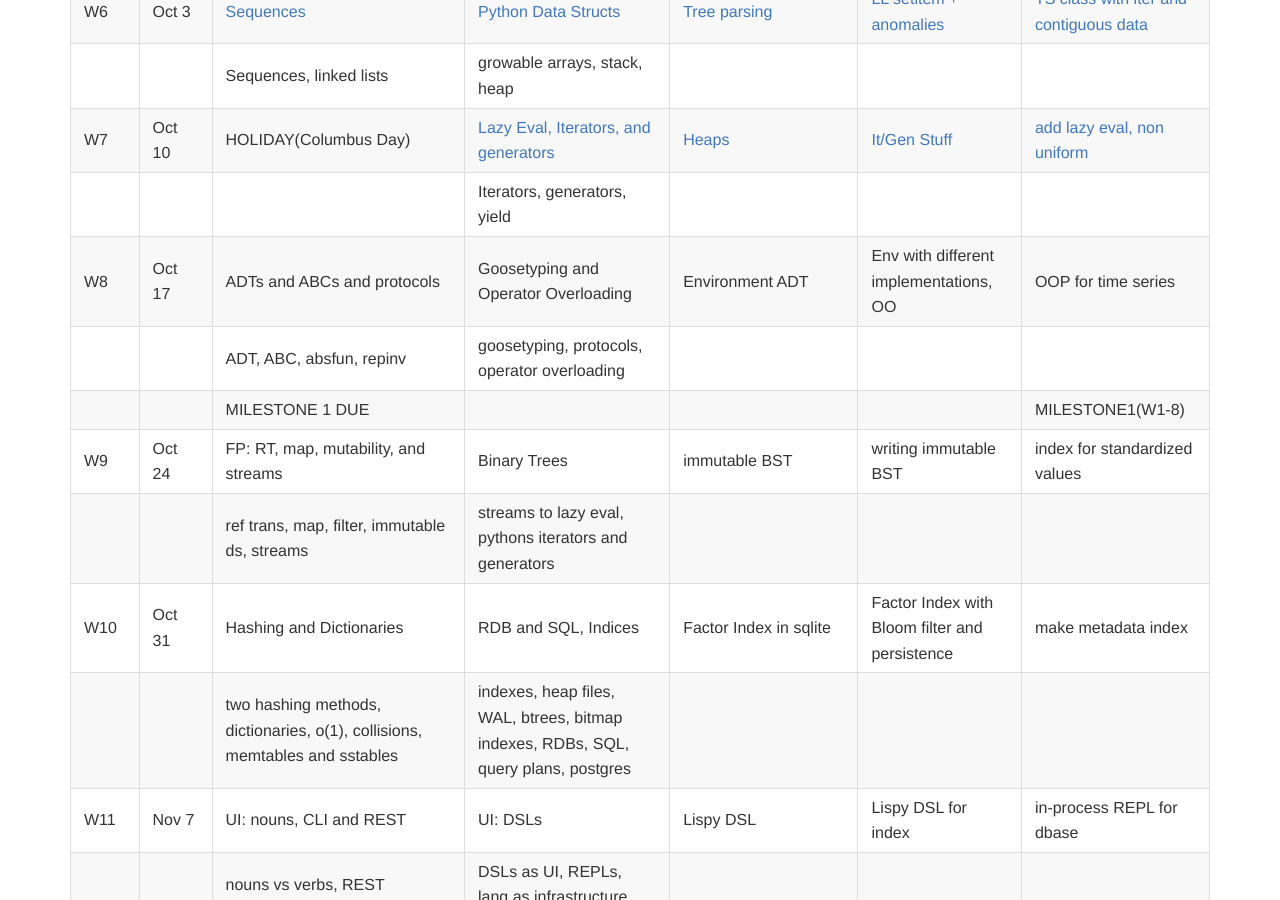
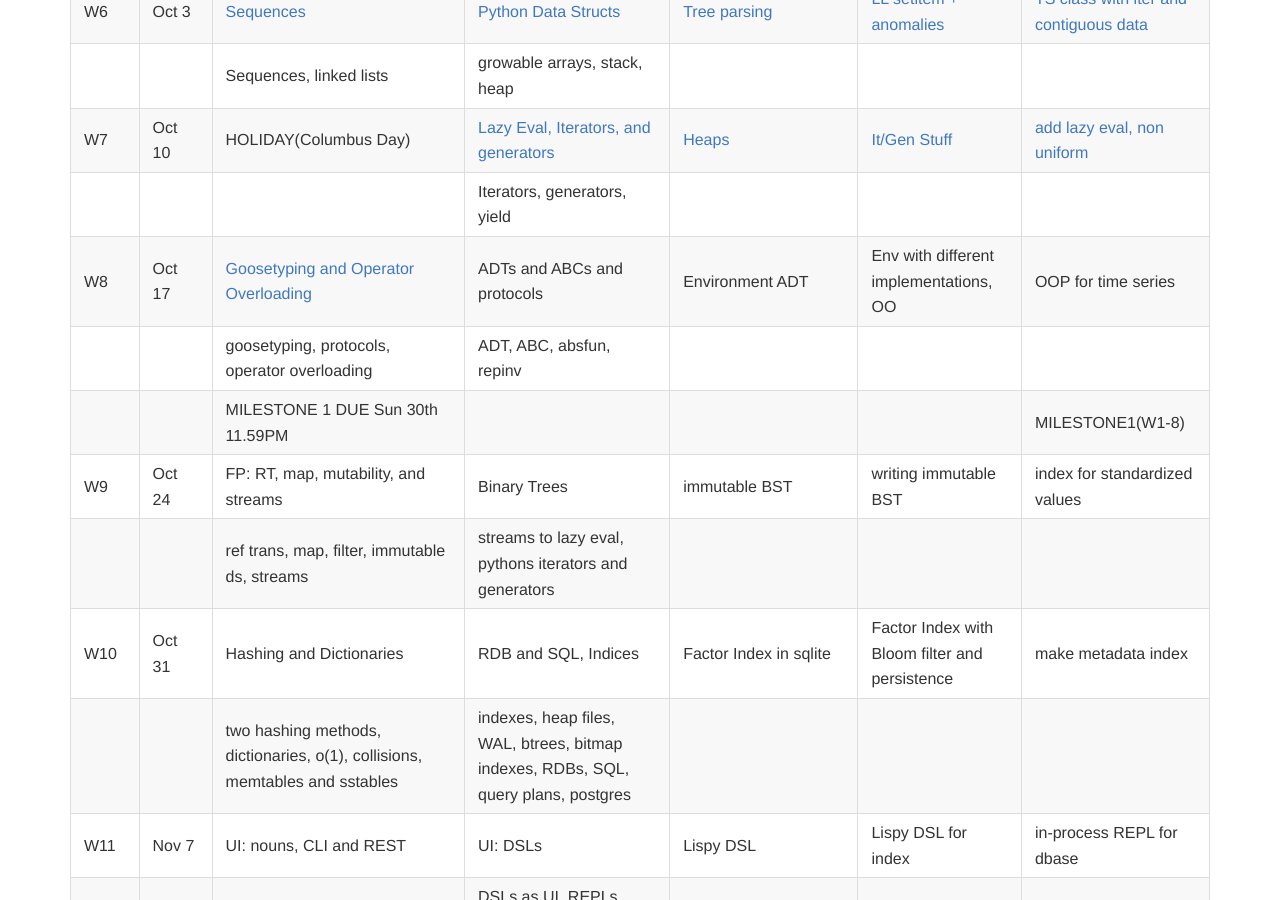
Before and after one commit to iacs-cs207/cs207-2016, a Jekyll site: the page built from schedule.md, in a window 1280 px wide and 900 px high, scrolled down 911 px. Built offline with Jekyll 4.4.1, drawn with Linux system fonts in a browser that asks for light colours; nearby versions of some CDN libraries; Markdown is read by kramdown in place of the engine named in the settings.

Commit message:
aded geese to schedule, milestone 1 added

```diff
--- a/schedule.md
+++ b/schedule.md
@@ -18,9 +18,9 @@
 |      |            | Sequences, linked lists | growable arrays,  stack, heap |                                          |                                          |                                          |
 | W7   | Oct 10     | HOLIDAY(Columbus Day)                    | [Lazy Eval, Iterators, and generators](https://github.com/iacs-cs207/cs207-2016/blob/master/lectures/gensandcoros.ipynb)                | [Heaps](https://github.com/iacs-cs207/cs207-2016/blob/master/labs/lab7.ipynb)                   | [It/Gen Stuff](https://github.com/iacs-cs207/cs207-2016/blob/master/homeworks/hw7.ipynb)                            | [add lazy eval, non uniform](https://iacs-cs207.github.io/cs207-2016/projects/project3.html)            |
 |      |            |                                          | Iterators, generators, yield                             |                                          |                                          |                                          |
-| W8   | Oct 17     | ADTs and ABCs and protocols              | Goosetyping and Operator Overloading     | Environment ADT                          | Env with different implementations, OO       | OOP for time series                      |
-|      |            | ADT, ABC, absfun, repinv                 | goosetyping, protocols, operator overloading |                                          |                                          |                                          |
-|      |            | MILESTONE 1 DUE                          |                                          |                                          |                                          | MILESTONE1(W1-8)                         |
+| W8   | Oct 17     | [Goosetyping and Operator Overloading](https://github.com/iacs-cs207/cs207-2016/blob/master/lectures/GooseOverloading.ipynb)             | ADTs and ABCs and protocols     | Environment ADT                          | Env with different implementations, OO       | OOP for time series                      |
+|      |            |  goosetyping, protocols, operator overloading                | ADT, ABC, absfun, repinv |                                          |                                          |                                          |
+|      |            | MILESTONE 1 DUE Sun 30th 11.59PM                         |                                          |                                          |                                          | MILESTONE1(W1-8)                         |
 | W9   | Oct 24     | FP: RT, map, mutability, and streams     | Binary Trees | immutable BST                            |  writing immutable BST | index for standardized values |
 |      |            | ref trans, map, filter, immutable ds, streams | streams to lazy eval, pythons iterators and generators |                                          |                                          |                                          |
 | W10  | Oct 31     | Hashing and Dictionaries                 | RDB and SQL, Indices                     | Factor Index in sqlite                   | Factor Index with Bloom filter and persistence | make metadata index                      |
```
